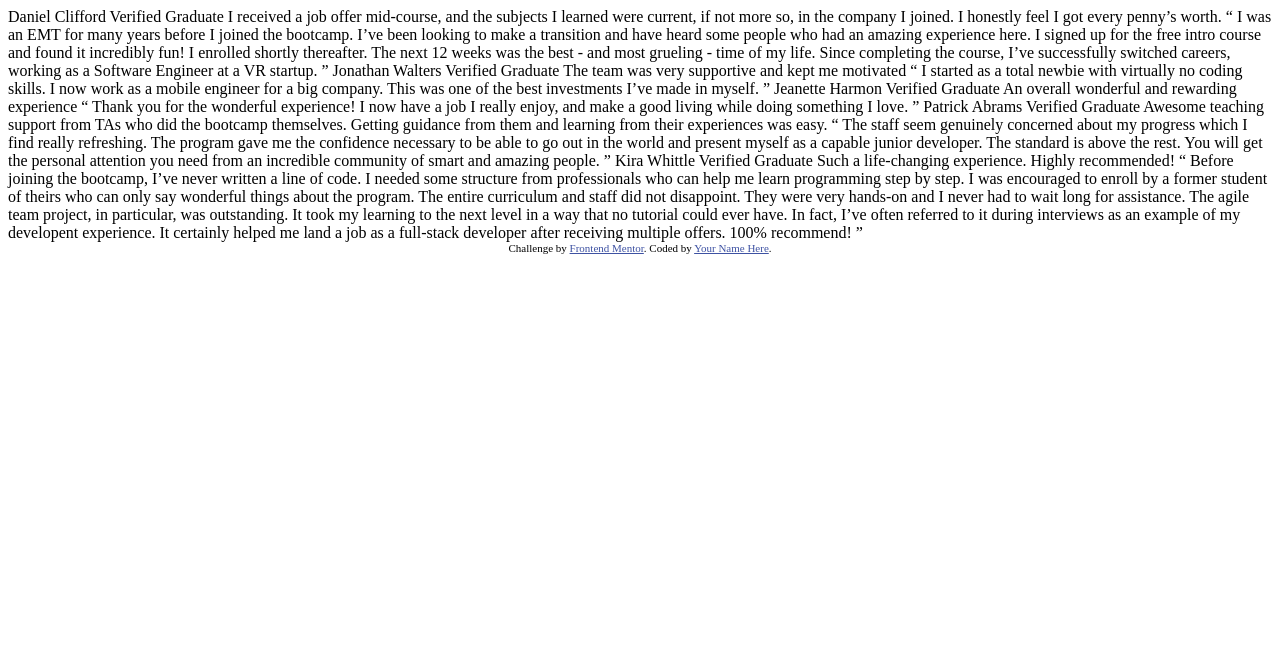
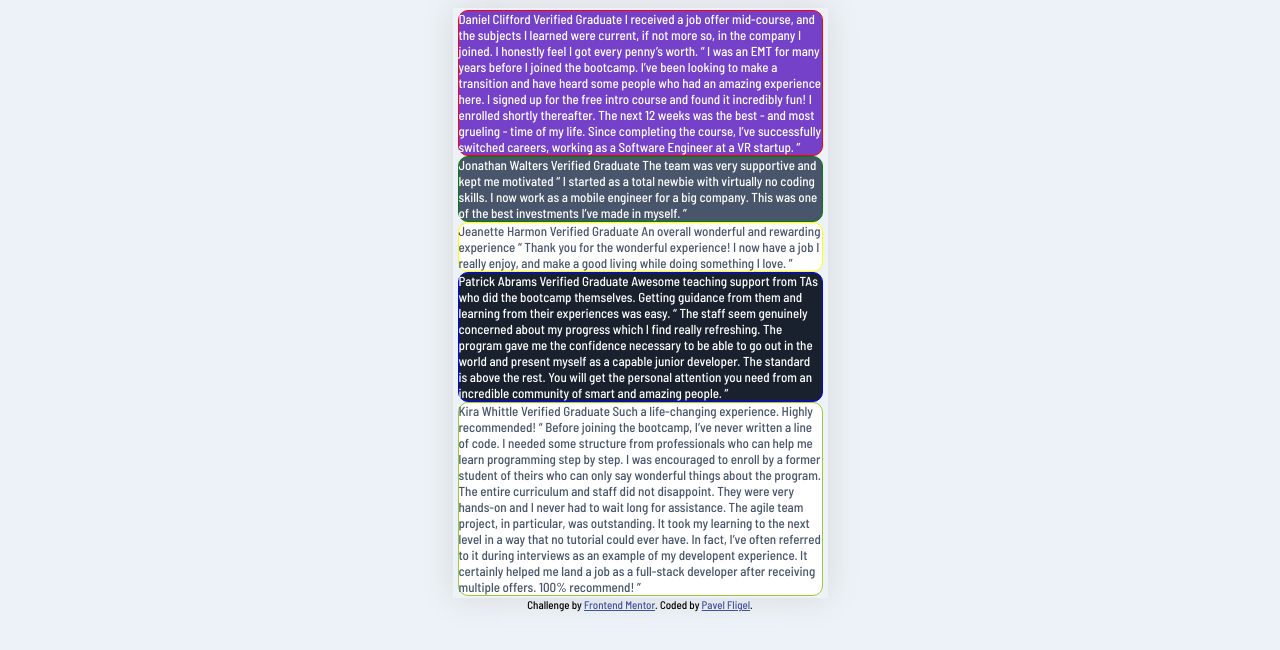
Before and after one commit to pavelfl/testimonials-grid-section, a plain HTML site: page index.html in a window 1280 px wide. Drawn offline with Linux system fonts and the light colour scheme.

Commit message:
Dev progress

```diff
--- a/index.html
+++ b/index.html
@@ -1,76 +1,93 @@
 <!DOCTYPE html>
 <html lang="en">
   <head>
-  <meta charset="UTF-8">
-  <meta name="viewport" content="width=device-width, initial-scale=1.0"> <!-- displays site properly based on user's device -->
+    <meta charset="UTF-8" />
+    <meta name="viewport" content="width=device-width, initial-scale=1.0" />
+    <!-- displays site properly based on user's device -->
 
-  <link rel="icon" type="image/png" sizes="32x32" href="./images/favicon-32x32.png">
+    <link
+      rel="icon"
+      type="image/png"
+      sizes="32x32"
+      href="./images/favicon-32x32.png"
+    />
+    <link rel="stylesheet" href="styles/style.css" type="text/css" />
+    <link rel="preconnect" href="https://fonts.googleapis.com" />
+    <link rel="preconnect" href="https://fonts.gstatic.com" crossorigin />
+    <link
+      href="https://fonts.googleapis.com/css2?family=Barlow+Semi+Condensed:wght@500;600&family=Karla:wght@400;700&display=swap"
+      rel="stylesheet"
+    />
 
     <title>Frontend Mentor | [Challenge Name Here]</title>
 
     <!-- Feel free to remove these styles or customise in your own stylesheet 👍 -->
     <style>
-    .attribution { font-size: 11px; text-align: center; }
-    .attribution a { color: hsl(228, 45%, 44%); }
+      .attribution {
+        font-size: 11px;
+        text-align: center;
+      }
+      .attribution a {
+        color: hsl(228, 45%, 44%);
+      }
     </style>
   </head>
   <body>
-  Daniel Clifford
-  Verified Graduate
-
-  I received a job offer mid-course, and the subjects I learned were current, if not more so,
-  in the company I joined. I honestly feel I got every penny’s worth.
-
-  “ I was an EMT for many years before I joined the bootcamp. I’ve been looking to make a
-  transition and have heard some people who had an amazing experience here. I signed up
-  for the free intro course and found it incredibly fun! I enrolled shortly thereafter.
-  The next 12 weeks was the best - and most grueling - time of my life. Since completing
-  the course, I’ve successfully switched careers, working as a Software Engineer at a VR startup. ”
-
-  Jonathan Walters
-  Verified Graduate
-
-  The team was very supportive and kept me motivated
-
-  “ I started as a total newbie with virtually no coding skills. I now work as a mobile engineer
-  for a big company. This was one of the best investments I’ve made in myself. ”
-
-  Jeanette Harmon
-  Verified Graduate
-
-  An overall wonderful and rewarding experience
-
-  “ Thank you for the wonderful experience! I now have a job I really enjoy, and make a good living
-  while doing something I love. ”
-
-  Patrick Abrams
-  Verified Graduate
-
-  Awesome teaching support from TAs who did the bootcamp themselves. Getting guidance from them and
-  learning from their experiences was easy.
-
-  “ The staff seem genuinely concerned about my progress which I find really refreshing. The program
-  gave me the confidence necessary to be able to go out in the world and present myself as a capable
-  junior developer. The standard is above the rest. You will get the personal attention you need from
-  an incredible community of smart and amazing people. ”
-
-  Kira Whittle
-  Verified Graduate
-
-  Such a life-changing experience. Highly recommended!
-
-  “ Before joining the bootcamp, I’ve never written a line of code. I needed some structure from
-  professionals who can help me learn programming step by step. I was encouraged to enroll by a former
-  student of theirs who can only say wonderful things about the program. The entire curriculum and staff
-  did not disappoint. They were very hands-on and I never had to wait long for assistance. The agile team
-  project, in particular, was outstanding. It took my learning to the next level in a way that no tutorial
-  could ever have. In fact, I’ve often referred to it during interviews as an example of my developent
-  experience. It certainly helped me land a job as a full-stack developer after receiving multiple offers.
-  100% recommend! ”
+    <main>
+      <article id="article-1" class="">
+        Daniel Clifford Verified Graduate I received a job offer mid-course, and
+        the subjects I learned were current, if not more so, in the company I
+        joined. I honestly feel I got every penny’s worth. “ I was an EMT for
+        many years before I joined the bootcamp. I’ve been looking to make a
+        transition and have heard some people who had an amazing experience
+        here. I signed up for the free intro course and found it incredibly fun!
+        I enrolled shortly thereafter. The next 12 weeks was the best - and most
+        grueling - time of my life. Since completing the course, I’ve
+        successfully switched careers, working as a Software Engineer at a VR
+        startup. ”
+      </article>
+      <article id="article-2">
+        Jonathan Walters Verified Graduate The team was very supportive and kept
+        me motivated “ I started as a total newbie with virtually no coding
+        skills. I now work as a mobile engineer for a big company. This was one
+        of the best investments I’ve made in myself. ”
+      </article>
+      <article id="article-3">
+        Jeanette Harmon Verified Graduate An overall wonderful and rewarding
+        experience “ Thank you for the wonderful experience! I now have a job I
+        really enjoy, and make a good living while doing something I love. ”
+      </article>
+      <article id="article-4">
+        Patrick Abrams Verified Graduate Awesome teaching support from TAs who
+        did the bootcamp themselves. Getting guidance from them and learning
+        from their experiences was easy. “ The staff seem genuinely concerned
+        about my progress which I find really refreshing. The program gave me
+        the confidence necessary to be able to go out in the world and present
+        myself as a capable junior developer. The standard is above the rest.
+        You will get the personal attention you need from an incredible
+        community of smart and amazing people. ”
+      </article>
+      <article id="article-5">
+        Kira Whittle Verified Graduate Such a life-changing experience. Highly
+        recommended! “ Before joining the bootcamp, I’ve never written a line of
+        code. I needed some structure from professionals who can help me learn
+        programming step by step. I was encouraged to enroll by a former student
+        of theirs who can only say wonderful things about the program. The
+        entire curriculum and staff did not disappoint. They were very hands-on
+        and I never had to wait long for assistance. The agile team project, in
+        particular, was outstanding. It took my learning to the next level in a
+        way that no tutorial could ever have. In fact, I’ve often referred to it
+        during interviews as an example of my developent experience. It
+        certainly helped me land a job as a full-stack developer after receiving
+        multiple offers. 100% recommend! ”
+      </article>
+    </main>
 
     <div class="attribution">
-    Challenge by <a href="https://www.frontendmentor.io?ref=challenge" target="_blank">Frontend Mentor</a>.
-    Coded by <a href="#">Your Name Here</a>.
+      Challenge by
+      <a href="https://www.frontendmentor.io?ref=challenge" target="_blank"
+        >Frontend Mentor</a
+      >. Coded by <a href="#">Pavel Fligel</a>.
     </div>
   </body>
 </html>
--- /dev/null
+++ b/styles/style.css
@@ -0,0 +1,84 @@
+html {
+    box-sizing: border-box;
+    font-family: 'Barlow Semi Condensed', sans-serif;
+    font-size: 13px;
+    margin: 0;
+    padding: 0;
+}
+
+*,
+*::before,
+*::after {
+  box-sizing: inherit;
+}
+body {
+  display: flex;
+  flex-direction: column;
+  align-items: center;
+  background-color: hsl(210, 46%, 95%);
+
+  /* justify-content: center;  */
+}
+
+main {
+    /* width: 100%;
+    height: 100vh; */
+    /* display: flex;
+    flex-direction: column;
+    align-items: center;
+    justify-content: center; */
+    box-shadow:0 0 30px 0 hsl(0, 0%, 85%);
+    padding: 2px 5px;
+}
+
+#article-1 {
+    background-color: hsl(263, 55%, 52%);
+    color: white;
+    border: 1px solid red;
+    border-radius: 10px;
+}
+
+#article-2 {
+    background-color: hsl(217, 19%, 35%);
+    color: white;
+    border: 1px solid green;
+    border-radius: 10px;
+}
+
+#article-3 {
+    background-color: hsl(0, 0%, 100%);
+    color: hsl(217, 19%, 35%);
+    border: 1px solid yellow;
+    border-radius: 10px;
+}
+
+#article-4 {
+    background-color: hsl(219, 29%, 14%);
+    color: white;
+    border: 1px solid blue;
+    border-radius: 10px;
+}
+
+#article-5 {
+    background-color: hsl(0, 0%, 100%);
+    color: hsl(217, 19%, 35%);
+    border: 1px solid yellowgreen;
+    border-radius: 10px;
+}
+
+
+
+@media screen and (min-width: 375px) {
+
+    main {
+      width: 375px;
+    }
+
+    button {
+      margin-bottom: 20px;
+    }
+
+    main {
+      flex-direction: column;
+    }
+  }
```
Lines whose indentation alone changed are shown as unchanged.
